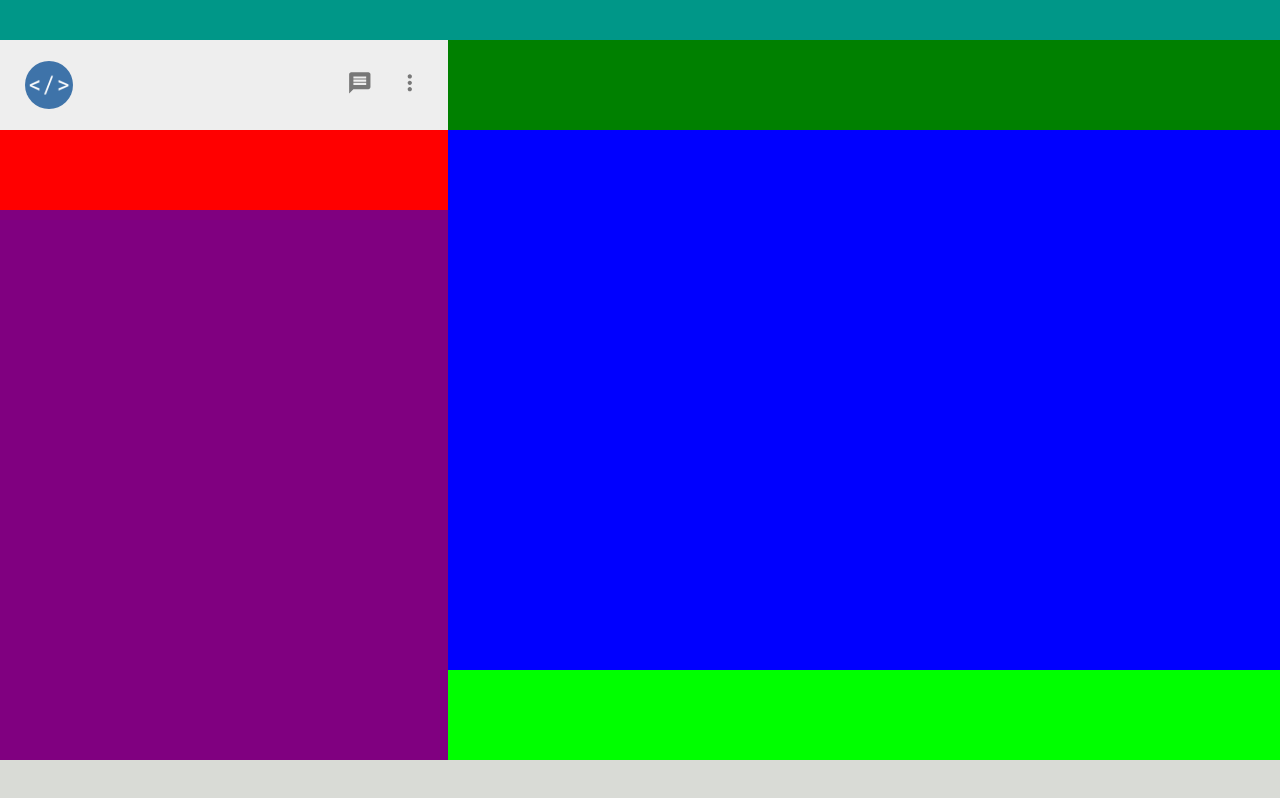
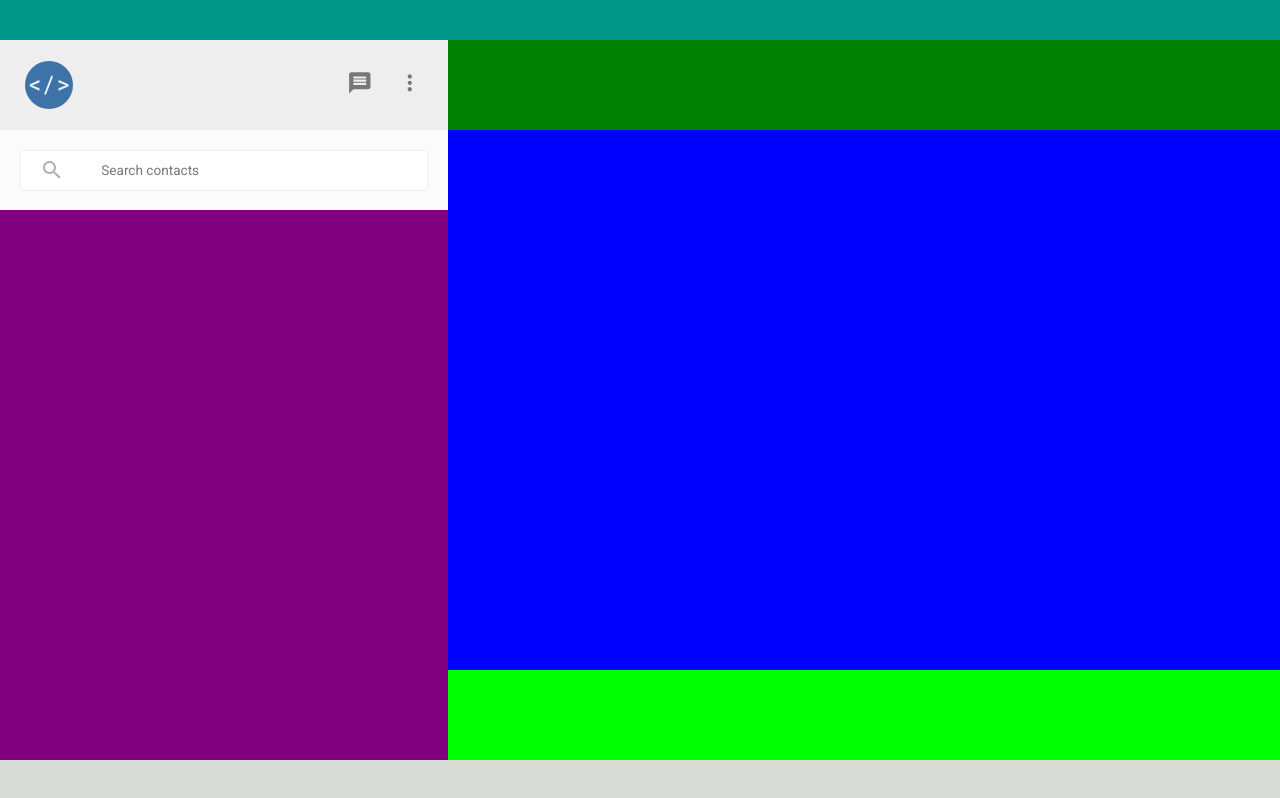
Before and after one commit to FrontendCodingYT/coding-projects, a React (Create React App) app in the folder ui_clones/reactjs/web_whatsapp_ui/: page / in a window 1280 px wide. Built offline with nearby package versions, Linux system fonts and the light colour scheme.

Commit message:
Create the Web Whatsapp UI with ReactJS - Part 3: Searchbar

```diff
--- a/ui_clones/reactjs/web_whatsapp_ui/src/App.css
+++ b/ui_clones/reactjs/web_whatsapp_ui/src/App.css
@@ -1,3 +1,4 @@
+@import url('https://fonts.googleapis.com/css2?family=Roboto:wght@100;300;400;500&display=swap');
 .app {
     display: flex;
     justify-content: center;
--- a/ui_clones/reactjs/web_whatsapp_ui/src/components/chatbox/Chatbox.css
+++ b/ui_clones/reactjs/web_whatsapp_ui/src/components/chatbox/Chatbox.css
@@ -44,8 +44,42 @@
 }
 
 .chatbox .search {
+    position: relative;
     grid-area: search;
-    background-color: red;
+    display: flex;
+    align-items: center;
+    justify-content: center;
+    background-color: #fbfbfb;
+}
+
+.chatbox .search label {
+    position: absolute;
+    display: flex;
+    left: 40px;
+}
+
+.chatbox .search label>svg {
+    color: #afafaf;
+}
+
+.chatbox .search input {
+    padding: 12px;
+    padding-left: 80px;
+    border: 1px solid rgb(240, 240, 240);
+    border-radius: 3px;
+    width: 70%;
+    background-color: white;
+    outline: none;
+}
+
+.chatbox .search input:focus {
+    border: 1px solid rgb(220, 220, 220);
+}
+
+.chatbox .search input::placeholder {
+    font-family: Roboto;
+    font-size: 0.85rem;
+    color: #777777;
 }
 
 .chatbox .chat {
--- a/ui_clones/reactjs/web_whatsapp_ui/src/components/chatbox/Chatbox.tsx
+++ b/ui_clones/reactjs/web_whatsapp_ui/src/components/chatbox/Chatbox.tsx
@@ -3,6 +3,7 @@ import "./Chatbox.css";
 
 import MessageIcon from "@material-ui/icons/Message";
 import MoreVertIcon from "@material-ui/icons/MoreVert"
+import SearchIcon from "@material-ui/icons/Search";
 
 export default function Chatbox() {
   const [navigationOpen, setNavigationOpen] = useState(false);
@@ -16,7 +17,12 @@ export default function Chatbox() {
           <MoreVertIcon/>
         </div>
       </div>
-      <div className="search"></div>
+      <div className="search">
+        <label htmlFor="searchbar">
+          <SearchIcon/>
+        </label>
+        <input id="searchbar" placeholder="Search contacts"/>
+      </div>
       <div className="list"></div>
       <div className="details"></div>
       <div className="chat"></div>
```
Also changed, not shown: 1 other file (tests, documents, lock files or other folders).
